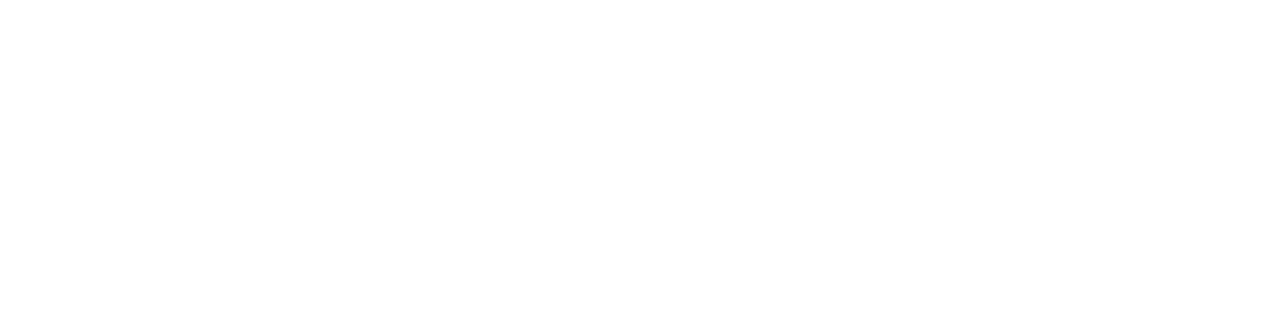
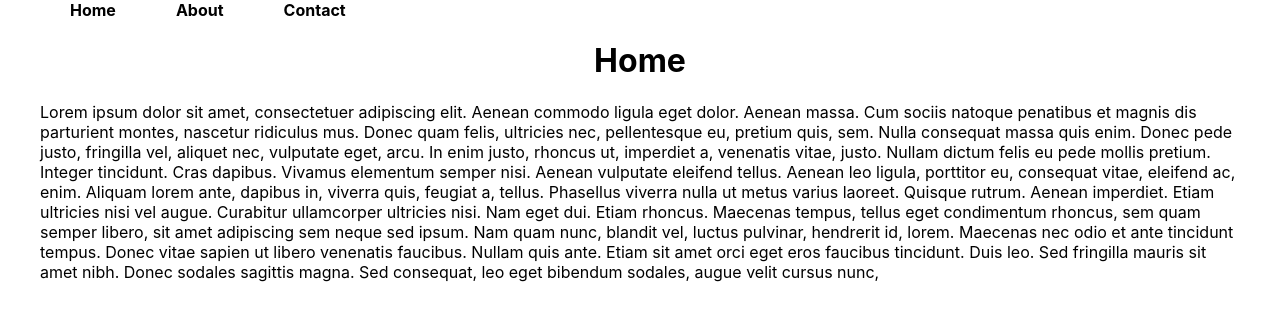
Before and after one commit to ShilpiJain/react-routing-poc, a React (Create React App) app: page / in a window 1280 px wide. Shown: the top 320 px of the page. Built offline with nearby package versions, Linux system fonts and the light colour scheme.

Commit message:
25 The React Router

```diff
--- a/package.json
+++ b/package.json
@@ -5,6 +5,8 @@
   "dependencies": {
     "react": "^16.8.6",
     "react-dom": "^16.8.6",
+    "react-router": "^5.0.1",
+    "react-router-dom": "^5.0.1",
     "react-scripts": "3.0.1"
   },
   "scripts": {
--- a/src/App.css
+++ b/src/App.css
@@ -0,0 +1,22 @@
+li{
+    list-style: none;
+    display: inline-block;
+}
+ul{
+    padding: 0;
+    margin: 0;
+}
+ul li a{
+    text-decoration: none;
+    margin: 0px 30px;
+    display: block;
+    color: black;
+    font-weight: bold;
+}
+.container{
+    max-width: 1200px;
+    margin: auto;
+}
+.text-center{
+    text-align: center;
+}
--- a/src/App.js
+++ b/src/App.js
@@ -1,14 +1,25 @@
-import React from 'react';
+import React, { Component } from 'react'
 import './App.css';
+import Navbar from "./component/navbar";
+import Home from "./component/home";
+import About from "./component/about";
+import Contact from "./component/contact";
+import { BrowserRouter, Route } from 'react-router-dom';
 
-function App() {
-  return (
-    <div className="App">
-      <header className="App-header">
-
-      </header>
-    </div>
-  );
+class App extends Component {
+  render() {
+    return (
+      <BrowserRouter>
+        <div className="container">
+          <header className="App-header">
+            <Navbar/>
+            <Route exact path='/' component={Home}/>
+            <Route path='/about' component={About}/>
+            <Route path='/contact' component={Contact}/>
+          </header>
+        </div>
+      </BrowserRouter>
+    )
+  }
 }
-
 export default App;
--- /dev/null
+++ b/src/component/about.jsx
@@ -0,0 +1,11 @@
+import React from 'react'
+
+ function About() {
+    return (
+        <div>
+            <h1 className="text-center">About Us</h1>
+            <p>Lorem ipsum dolor sit amet, consectetuer adipiscing elit. Aenean commodo ligula eget dolor. Aenean massa. Cum sociis natoque penatibus et magnis dis parturient montes, nascetur ridiculus mus. Donec quam felis, ultricies nec, pellentesque eu, pretium quis, sem. Nulla consequat massa quis enim. Donec pede justo, fringilla vel, aliquet nec, vulputate eget, arcu. In enim justo, rhoncus ut, imperdiet a, venenatis vitae, justo. Nullam dictum felis eu pede mollis pretium. Integer tincidunt. Cras dapibus. Vivamus elementum semper nisi. Aenean vulputate eleifend tellus. Aenean leo ligula, porttitor eu, consequat vitae, eleifend ac, enim. Aliquam lorem ante, dapibus in, viverra quis, feugiat a, tellus. Phasellus viverra nulla ut metus varius laoreet. Quisque rutrum. Aenean imperdiet. Etiam ultricies nisi vel augue. Curabitur ullamcorper ultricies nisi. Nam eget dui. Etiam rhoncus. Maecenas tempus, tellus eget condimentum rhoncus, sem quam semper libero, sit amet adipiscing sem neque sed ipsum. Nam quam nunc, blandit vel, luctus pulvinar, hendrerit id, lorem. Maecenas nec odio et ante tincidunt tempus. Donec vitae sapien ut libero venenatis faucibus. Nullam quis ante. Etiam sit amet orci eget eros faucibus tincidunt. Duis leo. Sed fringilla mauris sit amet nibh. Donec sodales sagittis magna. Sed consequat, leo eget bibendum sodales, augue velit cursus nunc,</p>
+        </div>
+    )
+}
+export default About;
--- /dev/null
+++ b/src/component/contact.jsx
@@ -0,0 +1,12 @@
+import React from 'react'
+
+function Contact() {
+    return (
+        <div>
+            <h1 className="text-center">Contact US</h1>
+            <p>Lorem ipsum dolor sit amet, consectetuer adipiscing elit. Aenean commodo ligula eget dolor. Aenean massa. Cum sociis natoque penatibus et magnis dis parturient montes, nascetur ridiculus mus. Donec quam felis, ultricies nec, pellentesque eu, pretium quis, sem. Nulla consequat massa quis enim. Donec pede justo, fringilla vel, aliquet nec, vulputate eget, arcu. In enim justo, rhoncus ut, imperdiet a, venenatis vitae, justo. Nullam dictum felis eu pede mollis pretium. Integer tincidunt. Cras dapibus. Vivamus elementum semper nisi. Aenean vulputate eleifend tellus. Aenean leo ligula, porttitor eu, consequat vitae, eleifend ac, enim. Aliquam lorem ante, dapibus in, viverra quis, feugiat a, tellus. Phasellus viverra nulla ut metus varius laoreet. Quisque rutrum. Aenean imperdiet. Etiam ultricies nisi vel augue. Curabitur ullamcorper ultricies nisi. Nam eget dui. Etiam rhoncus. Maecenas tempus, tellus eget condimentum rhoncus, sem quam semper libero, sit amet adipiscing sem neque sed ipsum. Nam quam nunc, blandit vel, luctus pulvinar, hendrerit id, lorem. Maecenas nec odio et ante tincidunt tempus. Donec vitae sapien ut libero venenatis faucibus. Nullam quis ante. Etiam sit amet orci eget eros faucibus tincidunt. Duis leo. Sed fringilla mauris sit amet nibh. Donec sodales sagittis magna. Sed consequat, leo eget bibendum sodales, augue velit cursus nunc,</p>
+        </div>
+    )
+}
+
+export default Contact;
--- /dev/null
+++ b/src/component/home.jsx
@@ -0,0 +1,12 @@
+import React from 'react'
+
+function Home() {
+    return (
+        <div>
+           <h1 className="text-center">Home</h1>
+           <p>Lorem ipsum dolor sit amet, consectetuer adipiscing elit. Aenean commodo ligula eget dolor. Aenean massa. Cum sociis natoque penatibus et magnis dis parturient montes, nascetur ridiculus mus. Donec quam felis, ultricies nec, pellentesque eu, pretium quis, sem. Nulla consequat massa quis enim. Donec pede justo, fringilla vel, aliquet nec, vulputate eget, arcu. In enim justo, rhoncus ut, imperdiet a, venenatis vitae, justo. Nullam dictum felis eu pede mollis pretium. Integer tincidunt. Cras dapibus. Vivamus elementum semper nisi. Aenean vulputate eleifend tellus. Aenean leo ligula, porttitor eu, consequat vitae, eleifend ac, enim. Aliquam lorem ante, dapibus in, viverra quis, feugiat a, tellus. Phasellus viverra nulla ut metus varius laoreet. Quisque rutrum. Aenean imperdiet. Etiam ultricies nisi vel augue. Curabitur ullamcorper ultricies nisi. Nam eget dui. Etiam rhoncus. Maecenas tempus, tellus eget condimentum rhoncus, sem quam semper libero, sit amet adipiscing sem neque sed ipsum. Nam quam nunc, blandit vel, luctus pulvinar, hendrerit id, lorem. Maecenas nec odio et ante tincidunt tempus. Donec vitae sapien ut libero venenatis faucibus. Nullam quis ante. Etiam sit amet orci eget eros faucibus tincidunt. Duis leo. Sed fringilla mauris sit amet nibh. Donec sodales sagittis magna. Sed consequat, leo eget bibendum sodales, augue velit cursus nunc,</p>
+        </div>
+    )
+}
+
+export default Home;
--- /dev/null
+++ b/src/component/navbar.jsx
@@ -0,0 +1,14 @@
+import React from 'react'
+
+function Navbar() {
+    return (
+        <div>
+           <ul>
+            <li><a href="/">Home</a></li>
+            <li><a href="/about">About</a></li>
+            <li><a href="/contact">Contact</a></li>
+           </ul>
+        </div>
+    )
+}
+export default Navbar;
```
Also changed, not shown: 1 other file (tests, documents, lock files or other folders).
